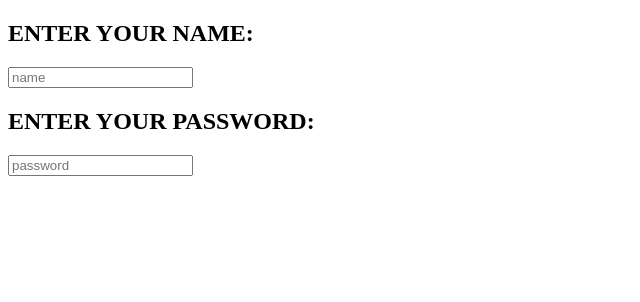
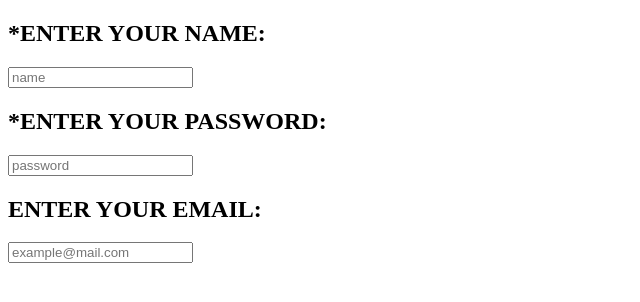
Before and after one commit to Khayrullayev1/home-work-3, a plain HTML site: page index.html in a window 1280 px wide. Shown: the whole page, without its empty margins (0-640 px from the left). Drawn offline with Linux system fonts and the light colour scheme.

Commit message:
added new type

```diff
--- a/index.html
+++ b/index.html
@@ -8,10 +8,13 @@
 </head>
 <body>
     <form action="">
-        <h2>ENTER YOUR NAME:</h2>
+        <h2>*ENTER YOUR NAME:</h2>
         <input type="text" placeholder="name" required>
-        <h2> ENTER YOUR PASSWORD:</h2>
-        <input type="password" placeholder="password">
+        <h2> *ENTER YOUR PASSWORD:</h2>
+        <input type="password" placeholder="password" required>
+        <h2>ENTER YOUR EMAIL:</h2>
+        <input type="email" placeholder="example@mail.com">
+
 
     </form>
 </body>
```
